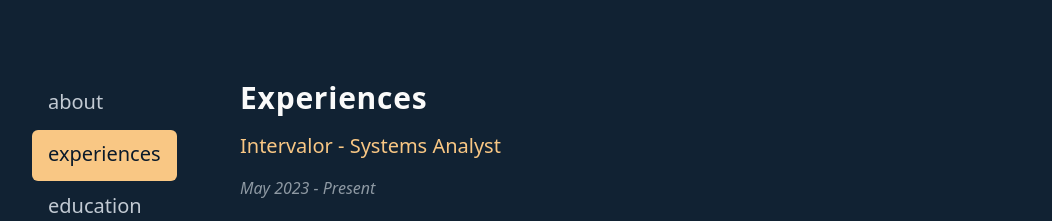
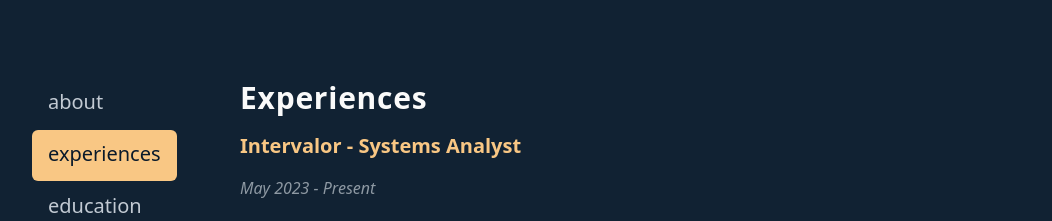
Before and after one commit to wilsonsouto/portfolio, a Next.js app: page / in a window 1280 px wide. Both pictures are taken after a click on the item "experiences". Shown: the top 221 px of the page, without its empty margins (112-1164 px from the left). Built offline with nearby package versions, Linux system fonts and the light colour scheme.

Commit message:
Replace h3 tag with Subtitle component and change span color

```diff
--- a/src/components/layout/experiences.component.tsx
+++ b/src/components/layout/experiences.component.tsx
@@ -1,4 +1,4 @@
-import { Heading, Paragraph } from '../typography';
+import { Heading, Paragraph, Subtitle } from '../typography';
 
 interface ExperiencesProps {
   company: string;
@@ -22,9 +22,9 @@ export default function Experiences() {
       <Heading text='Experiences' />
       {experiences.map((item, index) => (
         <div className='flex flex-col gap-4' key={index}>
-          <h3 className='text-xl text-accent-300'>
+          <Subtitle>
             {item.company} - {item.role}
-          </h3>
+          </Subtitle>
           <span className='italic text-neutral-400'>
             {item.startDate} - {item.endDate}
           </span>
@@ -39,7 +39,7 @@ export default function Experiences() {
             </ul>
           )}
           <Paragraph>
-            <span className='font-bold text-neutral-200'>Skills: </span>
+            <span className='font-bold text-neutral-300'>Skills: </span>
             {item.skills}
           </Paragraph>
           {index !== experiences.length - 1 && <hr className='border-neutral-700 text-accent-600' />}
```
